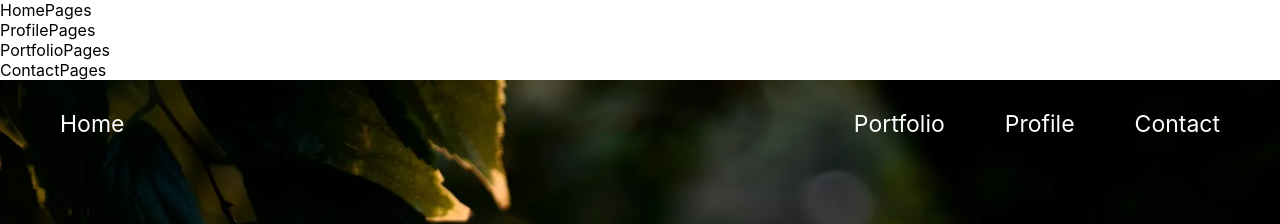
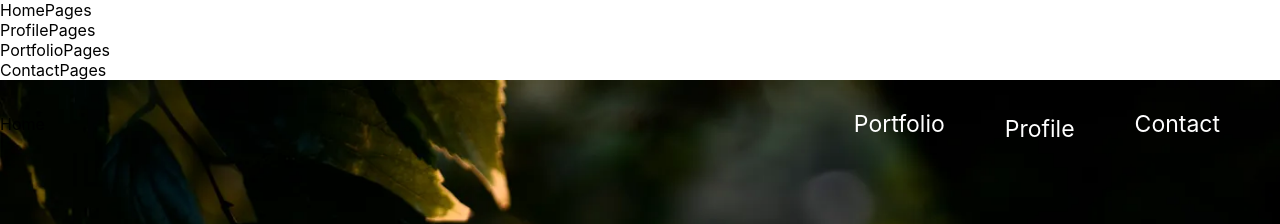
Before and after one commit to Yuta-Tsutsumi/portfolio-site, a React (Create React App) app: page / in a window 1280 px wide. Shown: the top 224 px of the page. Built offline with nearby package versions, Linux system fonts and the light colour scheme.

Commit message:
ヘッダーのリンク文字を両端寄せ

```diff
--- a/src/components/molecules/HeaderLink/HeaderLink.module.scss
+++ b/src/components/molecules/HeaderLink/HeaderLink.module.scss
@@ -2,14 +2,11 @@
   display: flex;
   justify-content: space-between;
   .HomeLink {
-    margin: 30px 30px 30px 60px;
-    font-size: 23px;
-    a {
-      color: #fff;
-      text-decoration: none;
-    }
+    display: flex;
+    align-items: center;
   }
   .OthersLink {
     display: flex;
+    align-items: center;
   }
 }
```
